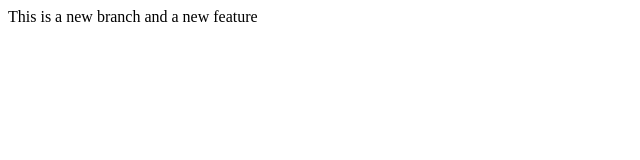
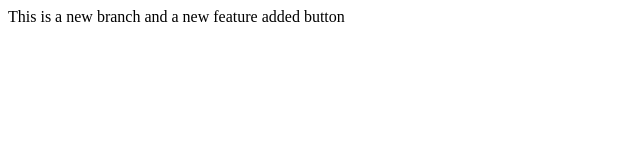
Before and after one commit to Aagam191/localrepo, a plain HTML site: page index.html in a window 1280 px wide. Shown: the whole page, without its empty margins (0-640 px from the left). Drawn offline with Linux system fonts and the light colour scheme.

Commit message:
Added Button

```diff
--- a/index.html
+++ b/index.html
@@ -8,6 +8,7 @@
 <body>
     This is a new branch
     and a new feature
+    added button
 
 </body>
 </html>
```
